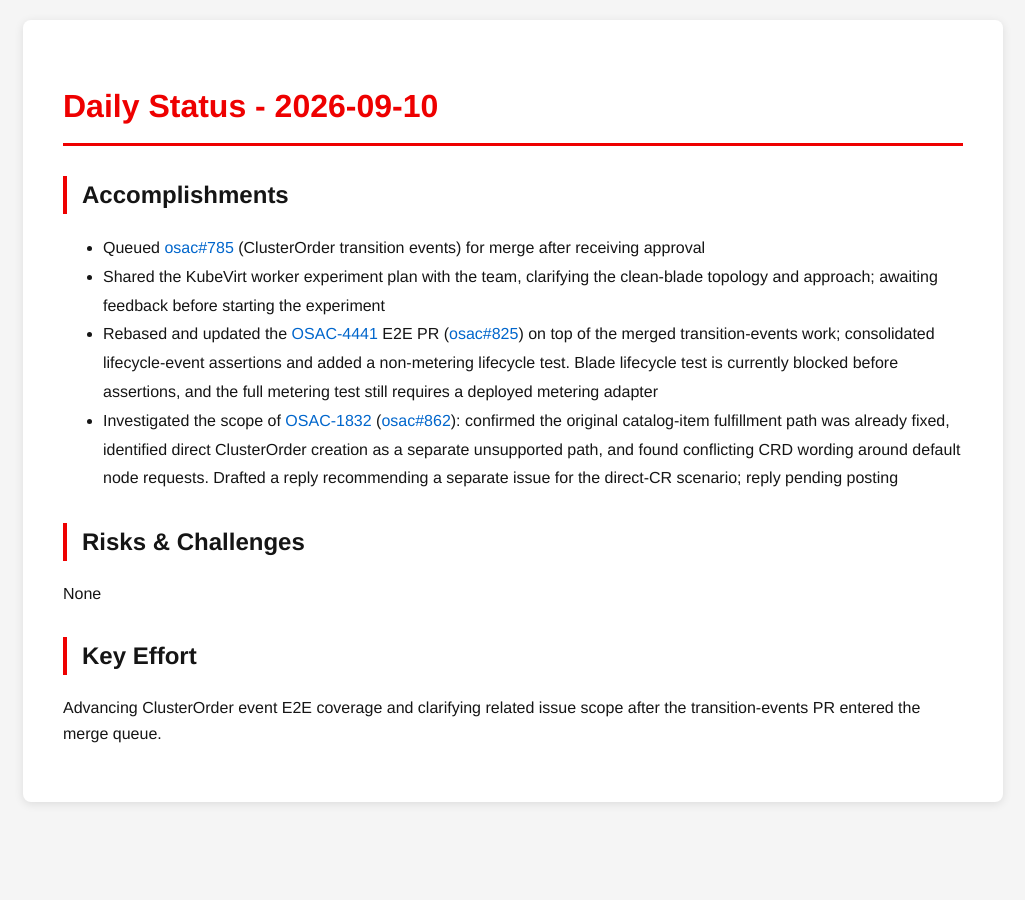
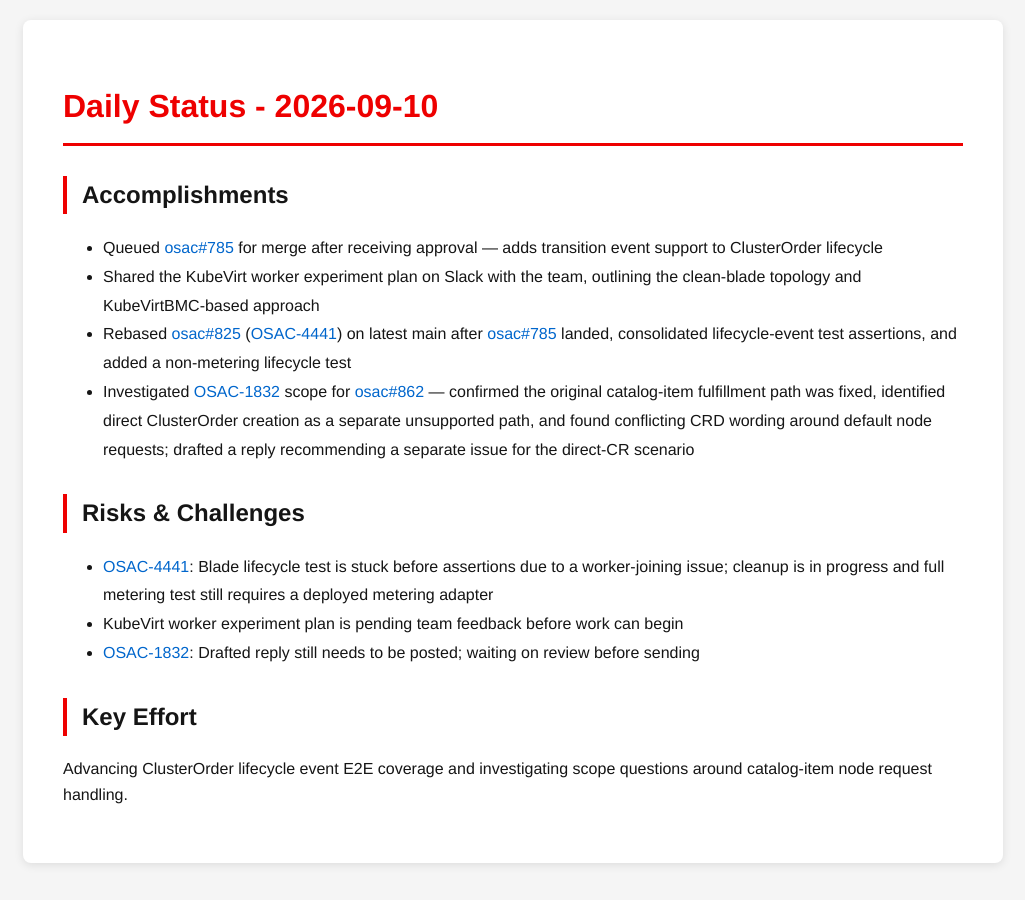
Before and after one commit to tzvatot/daily-status, a Jekyll site: the page built from 2026-09-10.md, in a window 1280 px wide. Shown: the whole page, without its empty margins (127-1152 px from the left). Built offline with Jekyll 4.4.1, drawn with Linux system fonts in a browser that asks for light colours.

Commit message:
Daily status update - 2026-09-10

```diff
--- a/2026-09-10.md
+++ b/2026-09-10.md
@@ -7,13 +7,15 @@
 # Daily Status - 2026-09-10
 
 ## Accomplishments
-- Queued [osac#785](https://github.com/osac-project/osac/pull/785) (ClusterOrder transition events) for merge after receiving approval
-- Shared the KubeVirt worker experiment plan with the team, clarifying the clean-blade topology and approach; awaiting feedback before starting the experiment
-- Rebased and updated the [OSAC-4441](https://redhat.atlassian.net/browse/OSAC-4441) E2E PR ([osac#825](https://github.com/osac-project/osac/pull/825)) on top of the merged transition-events work; consolidated lifecycle-event assertions and added a non-metering lifecycle test. Blade lifecycle test is currently blocked before assertions, and the full metering test still requires a deployed metering adapter
-- Investigated the scope of [OSAC-1832](https://redhat.atlassian.net/browse/OSAC-1832) ([osac#862](https://github.com/osac-project/osac/pull/862)): confirmed the original catalog-item fulfillment path was already fixed, identified direct ClusterOrder creation as a separate unsupported path, and found conflicting CRD wording around default node requests. Drafted a reply recommending a separate issue for the direct-CR scenario; reply pending posting
+- Queued [osac#785](https://github.com/osac-project/osac/pull/785) for merge after receiving approval — adds transition event support to ClusterOrder lifecycle
+- Shared the KubeVirt worker experiment plan on Slack with the team, outlining the clean-blade topology and KubeVirtBMC-based approach
+- Rebased [osac#825](https://github.com/osac-project/osac/pull/825) ([OSAC-4441](https://redhat.atlassian.net/browse/OSAC-4441)) on latest main after [osac#785](https://github.com/osac-project/osac/pull/785) landed, consolidated lifecycle-event test assertions, and added a non-metering lifecycle test
+- Investigated [OSAC-1832](https://redhat.atlassian.net/browse/OSAC-1832) scope for [osac#862](https://github.com/osac-project/osac/pull/862) — confirmed the original catalog-item fulfillment path was fixed, identified direct ClusterOrder creation as a separate unsupported path, and found conflicting CRD wording around default node requests; drafted a reply recommending a separate issue for the direct-CR scenario
 
 ## Risks & Challenges
-None
+- [OSAC-4441](https://redhat.atlassian.net/browse/OSAC-4441): Blade lifecycle test is stuck before assertions due to a worker-joining issue; cleanup is in progress and full metering test still requires a deployed metering adapter
+- KubeVirt worker experiment plan is pending team feedback before work can begin
+- [OSAC-1832](https://redhat.atlassian.net/browse/OSAC-1832): Drafted reply still needs to be posted; waiting on review before sending
 
 ## Key Effort
-Advancing ClusterOrder event E2E coverage and clarifying related issue scope after the transition-events PR entered the merge queue.
+Advancing ClusterOrder lifecycle event E2E coverage and investigating scope questions around catalog-item node request handling.
```
